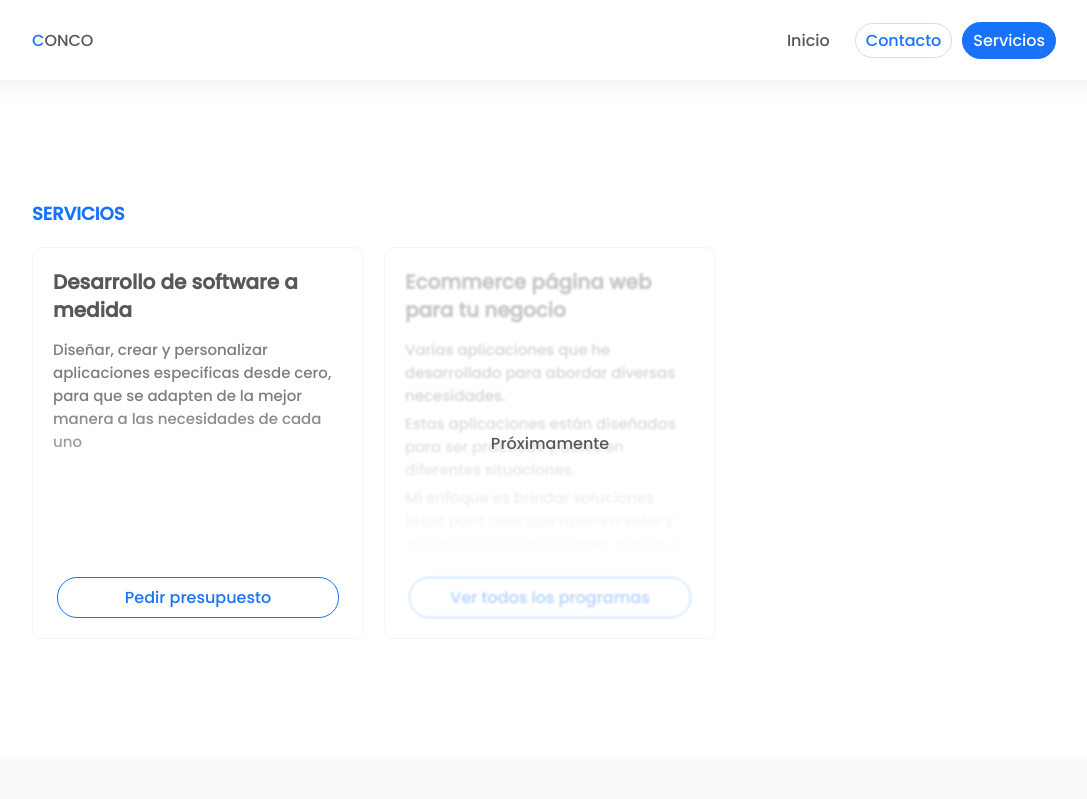
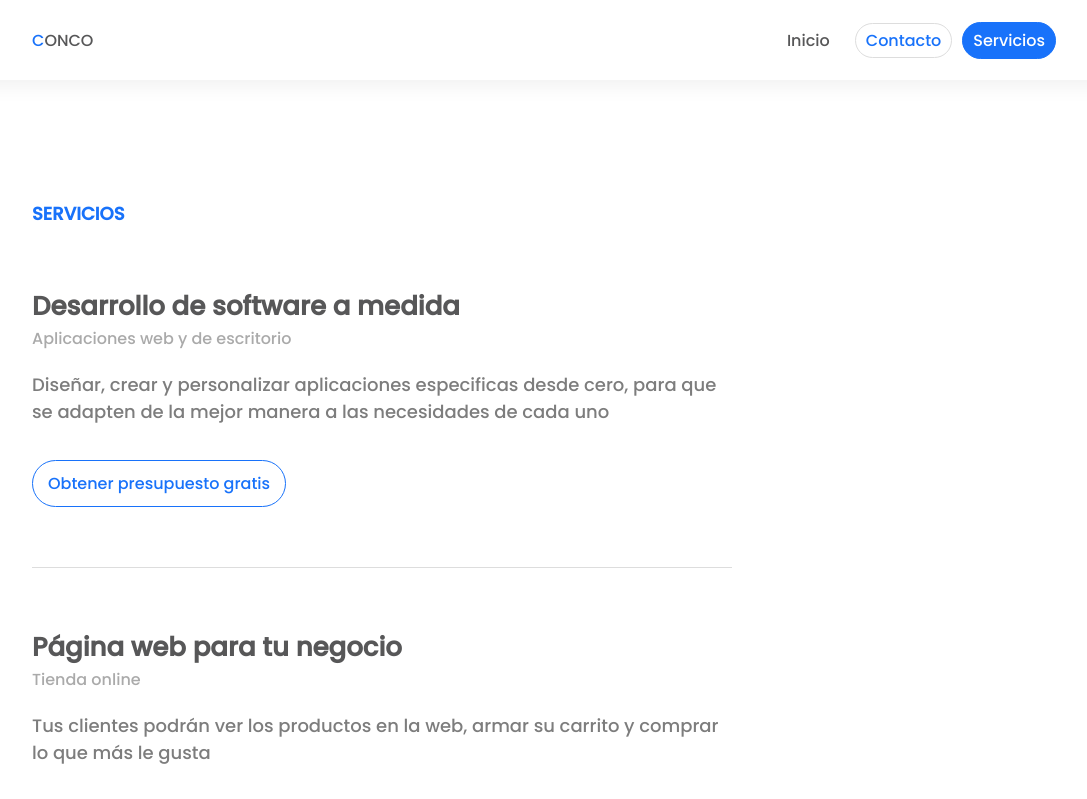
Before and after one commit to AguConco/Porfolio, a React (Create React App) app: page /service in a window 1280 px wide. Shown: the top 799 px of the page, without its empty margins (96-1183 px from the left). Built offline with nearby package versions, Linux system fonts and the light colour scheme.

Commit message:
vista de servicios

```diff
--- a/src/components/DedicatedSoftware/DedicatedSoftware.jsx
+++ b/src/components/DedicatedSoftware/DedicatedSoftware.jsx
@@ -1,8 +1,7 @@
 import { FontAwesomeIcon } from '@fortawesome/react-fontawesome'
 import './DedicatedSoftware.css'
-import { faArrowDown, faArrowLeft } from '@fortawesome/free-solid-svg-icons'
+import { faArrowDown } from '@fortawesome/free-solid-svg-icons'
 import { useEffect } from 'react'
-import { Link } from 'react-router-dom'
 
 export const DedicatedSoftware = () => {
 
@@ -13,7 +12,6 @@ export const DedicatedSoftware = () => {
     return (
         <>
             <section className="dedicated-software-section">
-                <Link to={'/service'} className='back'><FontAwesomeIcon icon={faArrowLeft} /> Volver atras</Link>
                 <h1 className='dedicated-software-title'>Desarrollo de software a medida</h1>
                 <span className='dedicated-software-subtitle'>Diseñar, crear y personalizar aplicaciones especificas desde cero, para que se adapten de la mejor manera a las necesidades de cada uno</span>
                 <h3>¿Cómo lo haríamos?</h3>
--- /dev/null
+++ b/src/components/Ecommerce/Ecommerce.jsx
@@ -0,0 +1,6 @@
+const Ecommerce = () => {
+    return (
+        <section>tienda online</section>
+    )
+}
+export default Ecommerce
--- a/src/components/Footer/Footer.css
+++ b/src/components/Footer/Footer.css
@@ -1,6 +1,10 @@
 footer {
     width: 100%;
     background: #2b2b2b;
+}
+
+footer .logo {
+    color: #d7d7d7;
 }
 
 footer>div {
@@ -30,13 +34,3 @@ footer ul li svg path {
 footer ul li:hover svg path {
     fill: #fff;
 }
-
-footer p {
-    text-align: center;
-    color: #d7d7d7;
-}
-
-footer p span {
-    color: #d7d7d7;
-    -webkit-text-stroke: .7px #2b2b2b;
-}
--- a/src/components/Service/Service.css
+++ b/src/components/Service/Service.css
@@ -5,75 +5,60 @@
 }
 
 .container-card-service {
-    display: flex;
-    gap: 20px;
-    margin-top: 20px;
+    margin-top: 60px;
+    max-width: 700px;
 }
 
 .card-service {
-    width: 290px;
-    height: 350px;
-    padding: 20px;
-    border: 1px solid #f5f5f5;
-    border-radius: 10px;
-    perspective: 300px;
-    background: #ffffff;
-    display: flex;
-    flex-direction: column;
-    justify-content: space-between;
-    align-items: center;
+    margin-bottom: 60px;
+    padding-bottom: 60px;
+    border-bottom: 1px solid #ddd;
+}
+
+.card-service:last-child {
+    border: none;
+    padding-bottom: 0;
+    margin-bottom: 0;
+}
+
+.title-service {
+    font-size: 26px;
+    margin-bottom: 45px;
     position: relative;
 }
 
-.card-service:hover {
-    border-color: #ddd;
-    box-shadow: 0 15px 30px #00000010;
-}
-
-.card-service:hover .soon {
-    opacity: 1;
-}
-
-.title-service {
-    font-size: 20px;
-    line-height: 28px;
-    display: block;
-    min-height: 70px;
+.title-service span {
+    position: absolute;
+    top: 100%;
+    font-size: 16px;
+    left: 0;
+    color: #aaa;
+    font-weight: 300;
 }
 
 .container-description {
     height: 100%;
     overflow: hidden;
     position: relative;
+    margin-bottom: 15px;
 }
 
-.container-description div {
-    position: absolute;
-    top: 0;
-    left: 0;
-    width: 100%;
-    height: 100%;
-    background: linear-gradient(360deg,#fff, #ffffff00 70%);
-    pointer-events: none;
-}
 
 .description-service {
-    font-size: 15px;
-    margin-bottom: 5px;
+    font-size: 18px;
     color: #7d7d7d;
 }
 
 .action-card-service {
     margin-top: 20px;
     background: #ffffff;
-    padding: 7px 15px;
+    padding: 10px 15px;
     text-align: center;
-    border-radius: 20px;
+    border-radius: 30px;
     font-size: 16px;
     border: 1px solid #1872fa;
     color: #1872fa;
-    width: calc(100% - 40px);
-    display: block;
+    display: inline-block;
 }
 
 .action-card-service:hover {
@@ -81,18 +66,3 @@
     color: #fff;
     box-shadow: 0 0 0 3px#1872fa30;
 }
-
-.soon {
-    /* opacity: 0; */
-    position: absolute;
-    background: #ffffffaa;
-    height: 100%;
-    width: 100%;
-    top: 0;
-    left: 0;
-    border-radius: 10px;
-    display: flex;
-    justify-content: center;
-    align-items: center ;
-    backdrop-filter: blur(1px);
-}
--- a/src/components/Service/Service.jsx
+++ b/src/components/Service/Service.jsx
@@ -5,6 +5,7 @@ import { ServiceList } from './ServiceList'
 import NavBar from '../NavBar/NavBar'
 import Contact from '../Contact/Contact'
 import { useEffect } from 'react'
+import Ecommerce from '../Ecommerce/Ecommerce'
 
 export const Service = () => {
 
@@ -17,6 +18,7 @@ export const Service = () => {
             <NavBar status={false} />
             <Routes>
                 <Route path='/dedicated-software' element={<DedicatedSoftware />} />
+                <Route path='/e-commerce' element={<Ecommerce />} />
                 <Route path='/' element={<ServiceList />} />
             </Routes>
             <Contact />
--- a/src/components/Service/ServiceList.jsx
+++ b/src/components/Service/ServiceList.jsx
@@ -6,23 +6,18 @@ export const ServiceList = () => {
             <h3 className="title-section">SERVICIOS</h3>
             <div className='container-card-service'>
                 <div className="card-service">
-                    <h5 className="title-service">Desarrollo de software a medida</h5>
+                    <h5 className="title-service">Desarrollo de software a medida <span>Aplicaciones web y de escritorio</span></h5>
                     <div className="container-description">
                         <p className='description-service'>Diseñar, crear y personalizar aplicaciones especificas desde cero, para que se adapten de la mejor manera a las necesidades de cada uno</p>
-                        <div></div>
                     </div>
-                    <Link to="/service/dedicated-software" className='action-card-service'>Pedir presupuesto</Link>
+                    <Link to="/service/dedicated-software" className='action-card-service'>Obtener presupuesto gratis</Link>
                 </div>
                 <div className="card-service">
-                    <h5 className="title-service">Ecommerce página web para tu negocio</h5>
+                    <h5 className="title-service">Página web para tu negocio <span>Tienda online</span> </h5>
                     <div className='container-description'>
-                        <p className='description-service'>Varias aplicaciones que he desarrollado para abordar diversas necesidades.</p>
-                        <p className='description-service'>Estas aplicaciones están diseñadas para ser prácticas y útiles en diferentes situaciones.</p>
-                        <p className='description-service'>Mi enfoque es brindar soluciones listas para usar que aporten valor y eficiencia a las actividades diarias y los objetivos comerciales.</p>
-                        <div></div>
+                        <p className='description-service'>Tus clientes podrán ver los productos en la web, armar su carrito y comprar lo que más le gusta</p>
                     </div>
-                    <Link to="/programs" className='action-card-service'>Ver todos los programas</Link>
-                    <div className="soon"><span>Próximamente</span></div>
+                    <Link to="/service/e-commerce" className='action-card-service'>Explorar el contenido de tu tienda </Link>
                 </div>
             </div>
         </section>
```
Also changed, not shown: src/components/Footer/Footer.jsx (+2 -6 lines), 1 other file (tests, documents, lock files or other folders).
